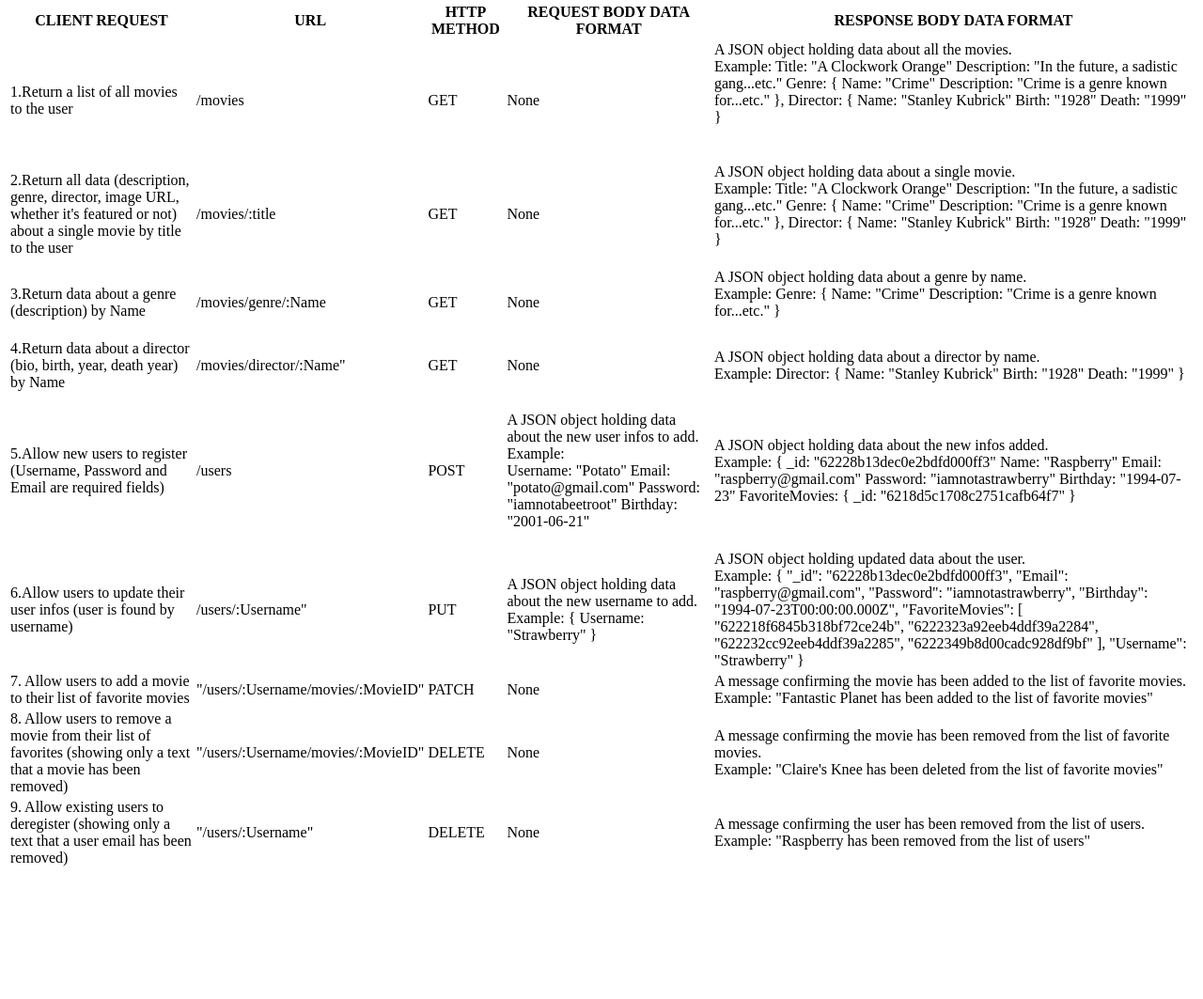
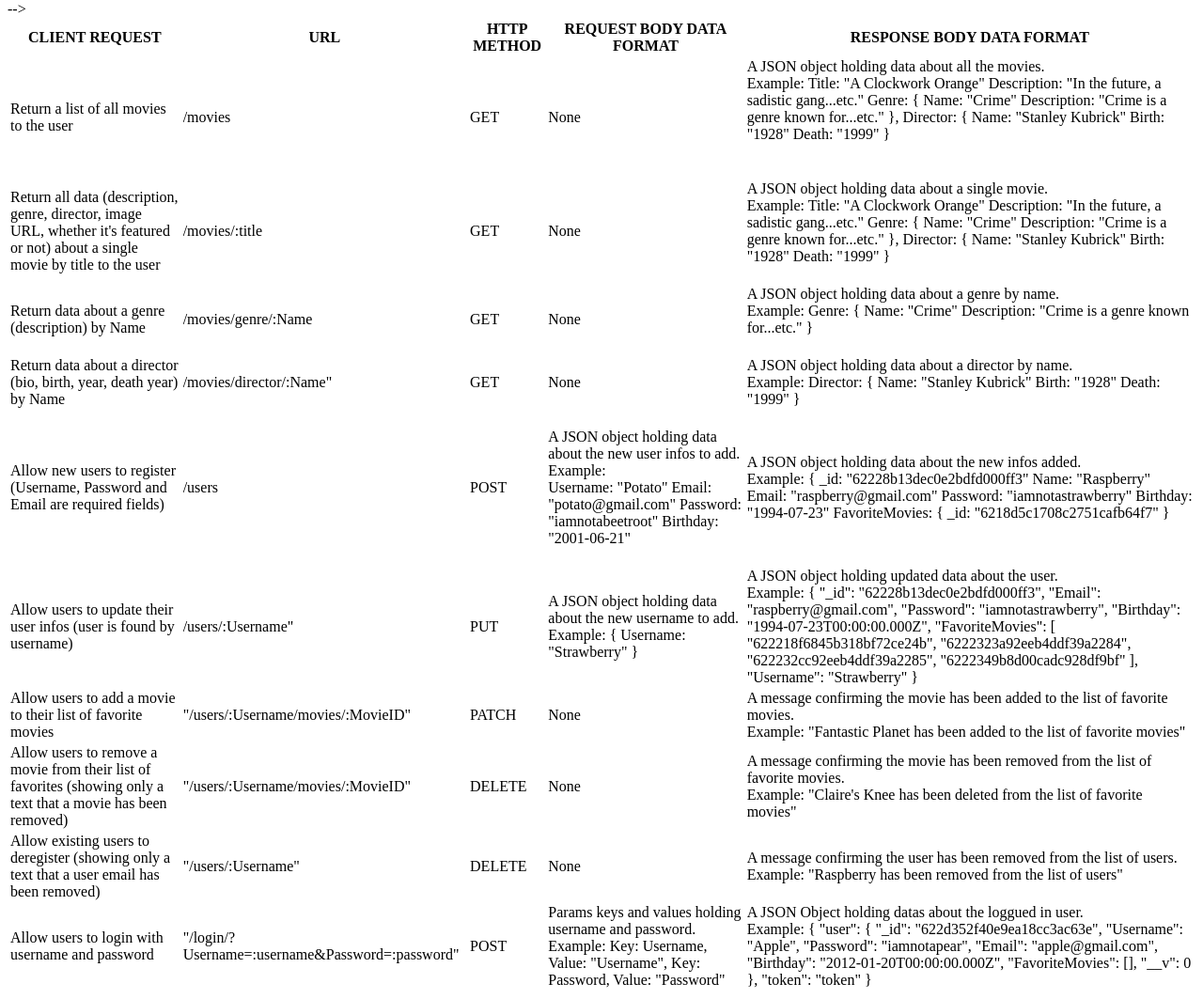
Before and after one commit to JeremyDelorme/movie_api_project, a website: page public/documentation.html in a window 1280 px wide. Shown: the part 131-1194 px from the top of the page at 94% size. Before the commit the page ends 1064 px from the top, so only its background shows below. Drawn offline with Linux system fonts and the light colour scheme.

Commit message:
Updated JWT and documentation.html file
1. Fixed auth.js
2. Added an endpoint to documentation.html
3. Fixed issues in index.js

```diff
--- a/auth.js
+++ b/auth.js
@@ -14,7 +14,7 @@ let generateJWTToken = user => {
   });
 };
 
-/* POST login. */
+//POST: Allow users to login with username and password
 module.exports = router => {
   router.post("/login", (req, res) => {
     passport.authenticate("local", { session: false }, (err, user, info) => {
--- a/public/documentation.html
+++ b/public/documentation.html
@@ -32,7 +32,7 @@
         </tr>
 
         <tr>
-          <td>1.Return a list of all movies to the user</td>
+          <td>Return a list of all movies to the user</td>
           <td>/movies</td>
           <td>GET</td>
           <td>None</td>
@@ -56,7 +56,7 @@
         </tr>
 
         <tr>
-          <td>2.Return all data (description, genre, director, image URL, whether it's featured or not) about a single movie by title to the user</td>
+          <td>Return all data (description, genre, director, image URL, whether it's featured or not) about a single movie by title to the user</td>
           <td>/movies/:title</td>
           <td>GET</td>
           <td>None</td>
@@ -80,7 +80,7 @@
         </tr>
 
         <tr>
-          <td>3.Return data about a genre (description) by Name</td>
+          <td>Return data about a genre (description) by Name</td>
           <td>/movies/genre/:Name</td>
           <td>GET</td>
           <td>None</td>
@@ -96,7 +96,7 @@
         </tr>
 
         <tr>
-          <td>4.Return data about a director (bio, birth, year, death year) by Name</td>
+          <td>Return data about a director (bio, birth, year, death year) by Name</td>
           <td>/movies/director/:Name"</td>
           <td>GET</td>
           <td>None</td>
@@ -112,7 +112,7 @@
         </tr>
 
         <tr>
-          <td>5.Allow new users to register (Username, Password and Email are required fields)</td>
+          <td>Allow new users to register (Username, Password and Email are required fields)</td>
           <td>/users</td>
           <td>POST</td>
           <td>
@@ -142,7 +142,7 @@
         </tr>
 
         <tr>
-          <td>6.Allow users to update their user infos (user is found by username)</td>
+          <td>Allow users to update their user infos (user is found by username)</td>
           <td>/users/:Username"</td>
           <td>PUT</td>
           <td>
@@ -170,7 +170,7 @@
         </tr>
 
         <tr>
-          <td>7. Allow users to add a movie to their list of favorite movies</td>
+          <td>Allow users to add a movie to their list of favorite movies</td>
           <td>"/users/:Username/movies/:MovieID"</td>
           <td>PATCH</td>
           <td>None</td>
@@ -182,7 +182,7 @@
         </tr>
 
         <tr>
-          <td>8. Allow users to remove a movie from their list of favorites (showing only a text that a movie has been removed)</td>
+          <td>Allow users to remove a movie from their list of favorites (showing only a text that a movie has been removed)</td>
           <td>"/users/:Username/movies/:MovieID"</td>
           <td>DELETE</td>
           <td>None</td>
@@ -194,7 +194,7 @@
         </tr>
 
         <tr>
-          <td>9. Allow existing users to deregister (showing only a text that a user email has been removed)</td>
+          <td>Allow existing users to deregister (showing only a text that a user email has been removed)</td>
           <td>"/users/:Username"</td>
           <td>DELETE</td>
           <td>None</td>
@@ -204,6 +204,39 @@
             Example: "Raspberry has been removed from the list of users"
           </td>
         </tr>
+
+        <tr>
+          <td>Allow users to login with username and password</td>
+          <td>"/login/?Username=:username&Password=:password"</td>
+          <td>POST</TD>
+          <td>
+            Params keys and values holding username and password.
+<br />
+            Example:
+              Key: Username,
+              Value: "Username",
+
+              Key: Password,
+              Value: "Password"
+          </td>
+          <td>A JSON Object holding datas about the loggued in user.
+<br />
+            Example:
+            {
+              "user": {
+                  "_id": "622d352f40e9ea18cc3ac63e",
+                  "Username": "Apple",
+                  "Password": "iamnotapear",
+                  "Email": "apple@gmail.com",
+                  "Birthday": "2012-01-20T00:00:00.000Z",
+                  "FavoriteMovies": [],
+                  "__v": 0
+              },
+              "token": "token"
+            }
+          </td> -->
+        </tr>
+
     </main>
 
     <footer></footer>
```
Also changed, not shown: index.js (+29 -29 lines).
